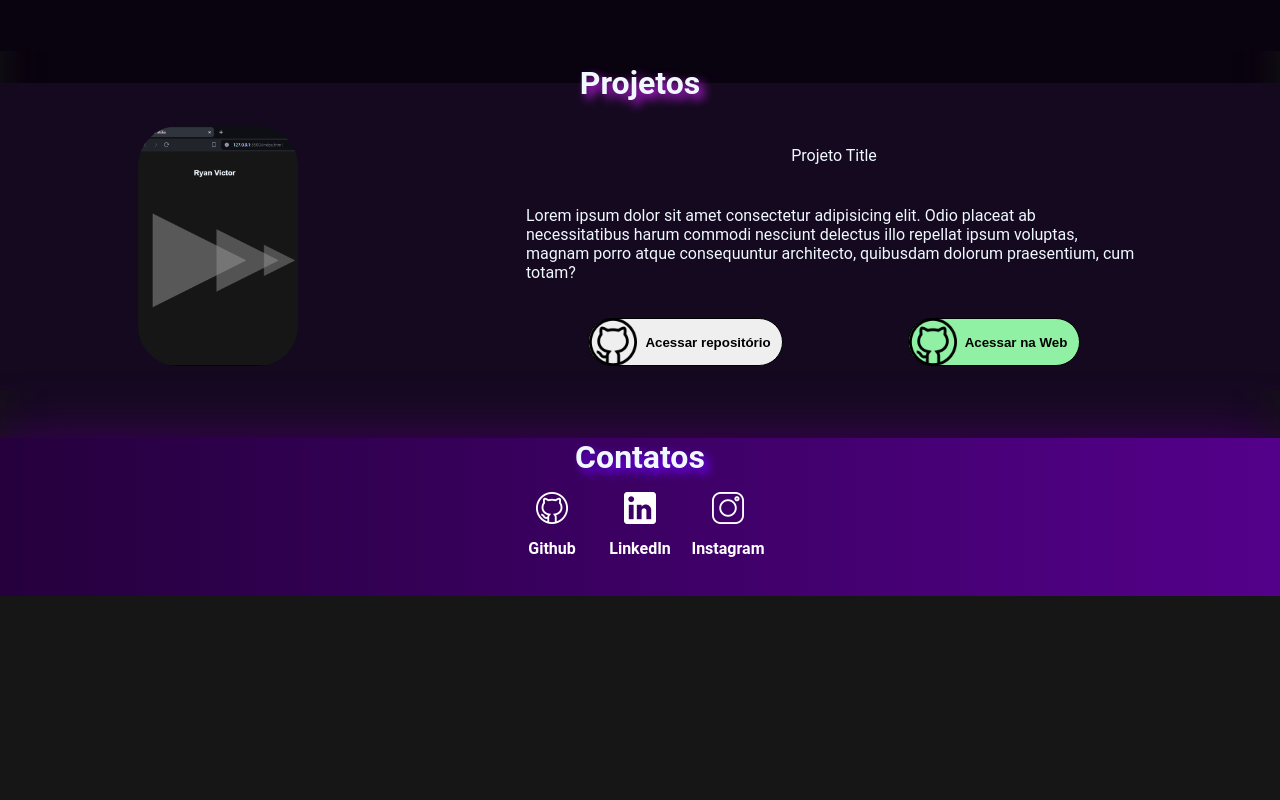
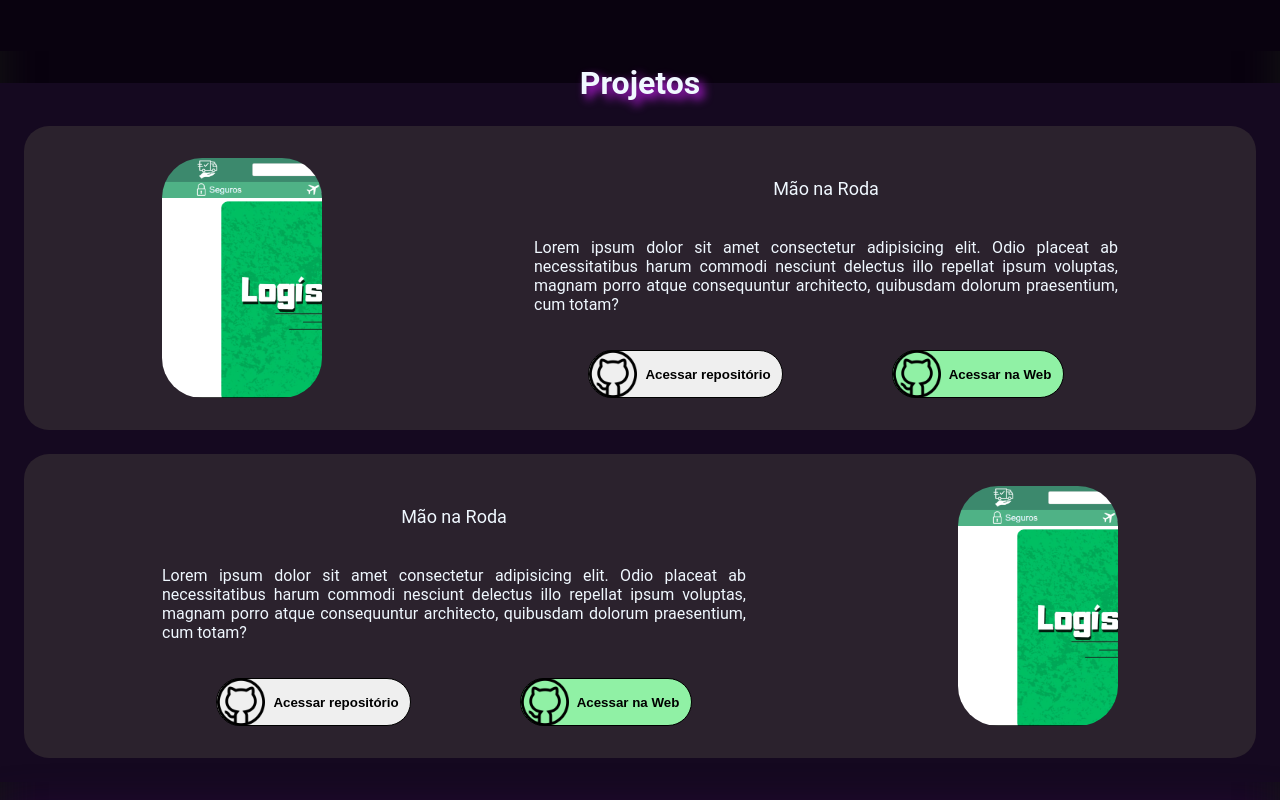
Before and after one commit to RyanVictorDev/Portifolio-Ryan, a plain HTML site: page index.html in a window 1280 px wide. Shown: the part 1840-2640 px from the top of the page. Before the commit the page ends 2436 px from the top, so only its background shows below. Drawn offline with Linux system fonts and the light colour scheme.

Commit message:
Configurando Projetos

```diff
--- a/css/index.css
+++ b/css/index.css
@@ -320,13 +320,17 @@ main{
 
 .projeto{
     display: flex;
+    /* margin-bottom: 5rem; */
+    padding: 2rem;
+    border-radius: 25px;
     justify-content: center;
     justify-content: space-around;
+    background-color: rgba(49, 41, 48, 0.795);
 }
 
 .projImg{
     /* Adicionando imagem como background da div */
-    background-image: url(../img/portPrint.png);
+    background-image: url(../img/projSiteLog.png);
     width: 10rem;
     height: 15rem;
     /* Colocando o tamanho da imagem justo com o tamanho da div */
@@ -340,13 +344,19 @@ main{
 
 .projImg:hover{
     background-position: 100%;
+    width: 20rem;
 }
 
 .projetoDescricao{
     display: flex;
     flex-direction: column;
     align-items: center;
+    text-align: justify;
     width: 50%;
+}
+
+.projetoTitulo{
+    font-size: large;
 }
 
 /* Botão para acessar projeto */
@@ -588,7 +598,18 @@ main{
     .tituloCompetencia{
         font-size: small;
     }
+
+/* -------------------------- Sessão Projetos -------------------------- */
+    .projImg{
+        height: 13rem;
+    }
+
+    .projImg:hover{
+        width: 13rem;
+    }
 }
+
+
 
 /*-------------------------- Animações --------------------------*/
 
--- a/index.html
+++ b/index.html
@@ -46,8 +46,8 @@
 
             <div class="botoesHello">
                 <button class="botaoHello githubHello"><img class="botaoIcon" src="img/github.png" alt="">Github</button>
-                <button class="botaoHello linkedinHello"><img class="botaoIcon" src="img/github.png" alt="">LinkedIn</button>
-                <button class="botaoHello curriculoHello"><img class="botaoIcon" src="img/github.png" alt="">Curriculo</button>
+                <button class="botaoHello linkedinHello"><img class="botaoIcon" src="img/linkedIn.png" alt="">LinkedIn</button>
+                <button class="botaoHello curriculoHello"><img class="botaoIcon" src="img/curriculo.png" alt="">Curriculo</button>
             </div>
 
         </section>
@@ -132,12 +132,25 @@
                 <div class="projeto">
                     <div class="projImg"></div>
                     <div class="projetoDescricao">
-                        <p class="projetoTitulo">Projeto Title</p>
+                        <p class="projetoTitulo">Mão na Roda</p>
                         <p class="projetoResumo">Lorem ipsum dolor sit amet consectetur adipisicing elit. Odio placeat ab necessitatibus harum commodi nesciunt delectus illo repellat ipsum voluptas, magnam porro atque consequuntur architecto, quibusdam dolorum praesentium, cum totam?</p>
                         <div class="buttons">
                             <button class="buttonProject"><img src="img/github.png" alt="">Acessar repositório</button>
                             <button class="buttonProjectWeb"><img src="img/github.png" alt="">Acessar na Web</button>
                         </div>
+                    </div>
+                </div>
+
+                <div class="projeto">
+                        <div class="projetoDescricao">
+                            <p class="projetoTitulo">Mão na Roda</p>
+                            <p class="projetoResumo">Lorem ipsum dolor sit amet consectetur adipisicing elit. Odio placeat ab necessitatibus harum commodi nesciunt delectus illo repellat ipsum voluptas, magnam porro atque consequuntur architecto, quibusdam dolorum praesentium, cum totam?</p>
+                            <div class="buttons">
+                                <button class="buttonProject"><img src="img/github.png" alt="">Acessar repositório</button>
+                                <button class="buttonProjectWeb"><img src="img/github.png" alt="">Acessar na Web</button>
+                            </div>
+                        </div>
+                        <div class="projImg"></div>
                     </div>
                 </div>
             </div>
```
Also changed, not shown: img/curriculo.png (added), img/linkedIn.png (added), img/projSiteLog.png (added).
